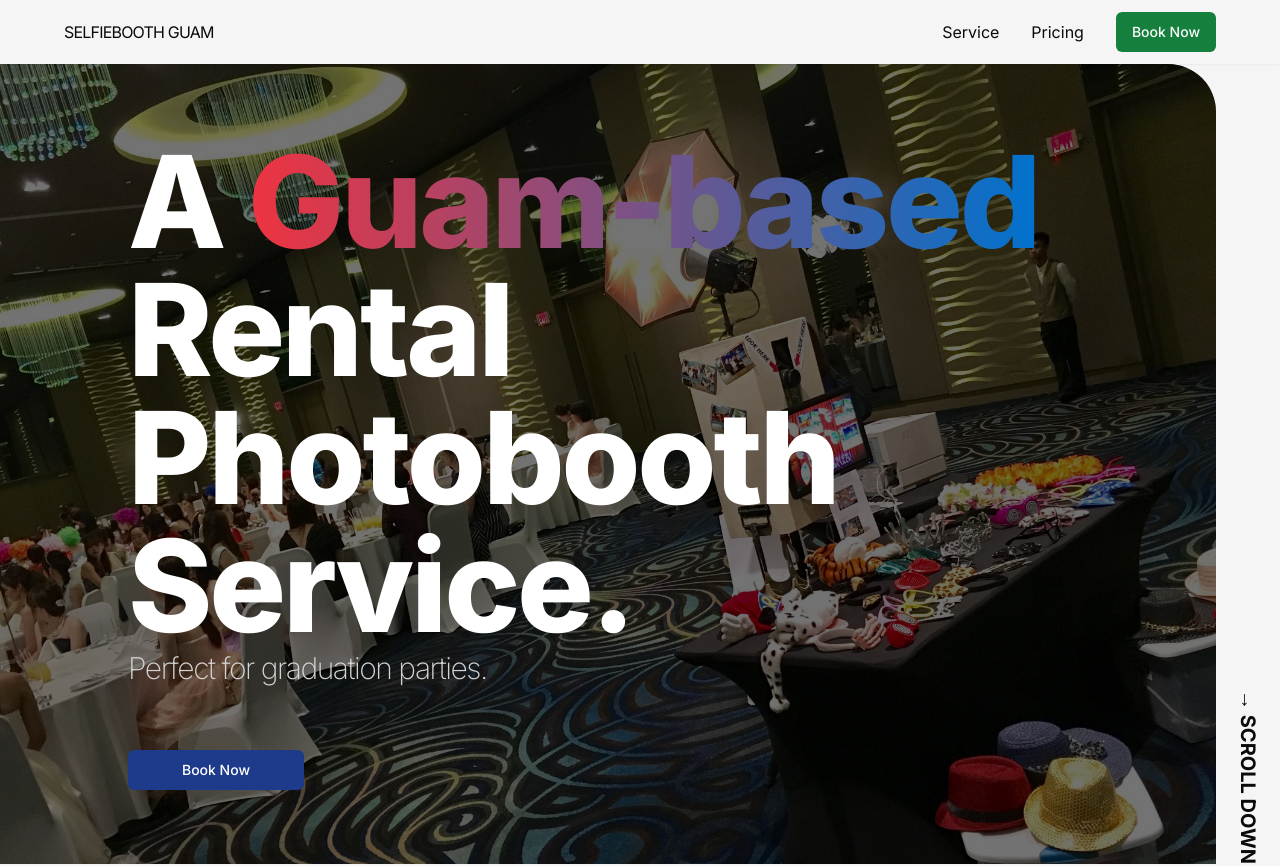
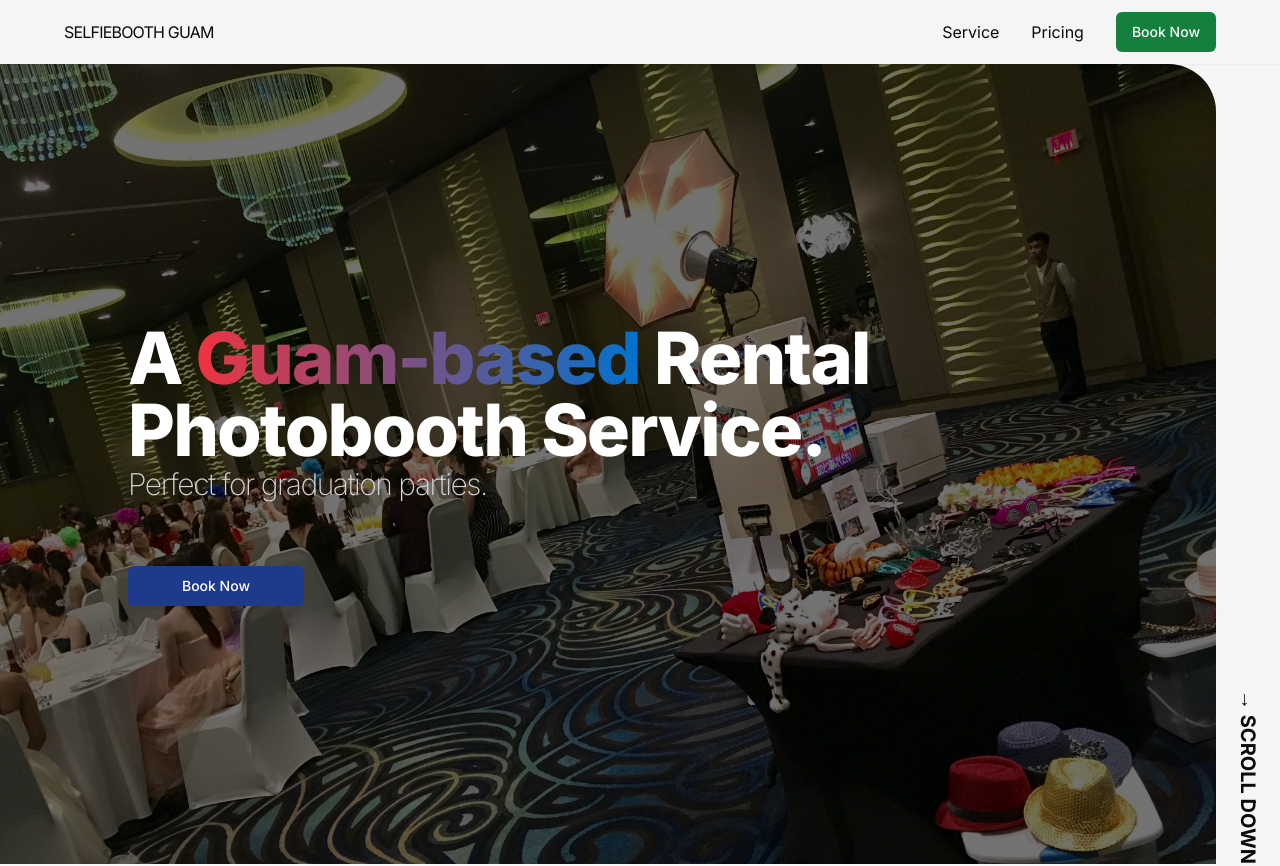
Before and after one commit to ronnieima/selfieboothguam, a Next.js app: page /en in a window 1280 px wide. Shown: the top 866 px of the page. Built offline with nearby package versions, Linux system fonts and the light colour scheme.

Commit message:
make hero text smaller

```diff
--- a/app/_components/Hero.tsx
+++ b/app/_components/Hero.tsx
@@ -30,7 +30,7 @@ function Hero() {
           >
             <div>
               <h1
-                className={` text-6xl md:text-9xl font-extrabold tracking-tight  `}
+                className={` text-6xl md:text-7xl font-extrabold tracking-tight  `}
               >
                 {t.rich("title", {
                   gradient: (chunks) => (
```
